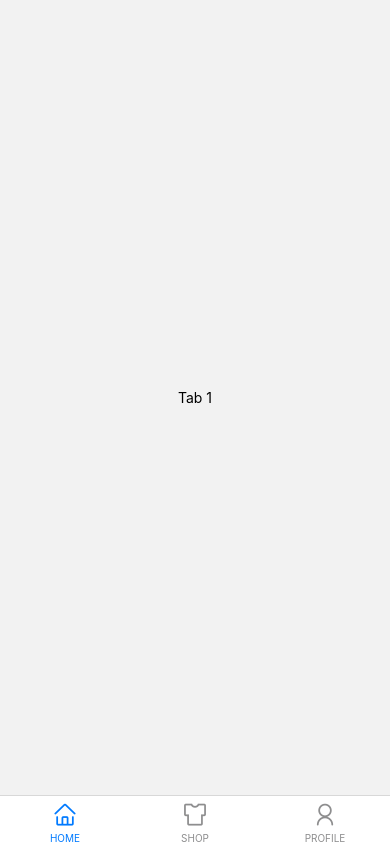
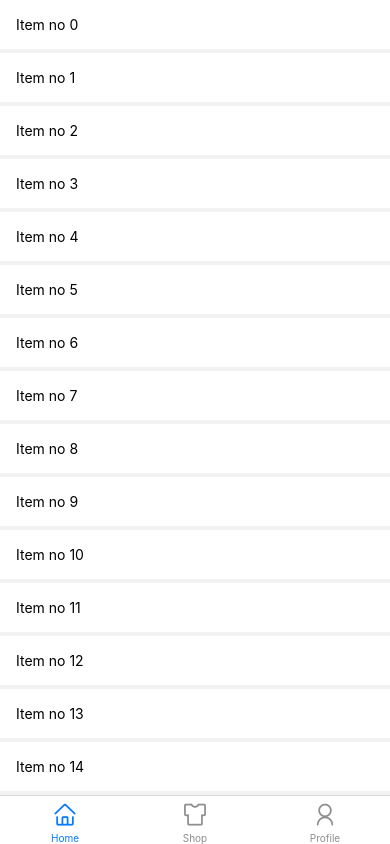
Before and after one commit to yudhistiroagung/RNNavigation-playground, a React Native app: screen /DASHBOARD in a window 390 px wide. Built offline with nearby package versions, Linux system fonts and the light colour scheme.

Commit message:
create list

```diff
--- a/app/navigation/BottomNavigation.tsx
+++ b/app/navigation/BottomNavigation.tsx
@@ -1,5 +1,5 @@
 import React, { useMemo, FC } from 'react';
-import { View, SafeAreaView, StyleSheet, Text } from 'react-native';
+import { View, StyleSheet, Text } from 'react-native';
 import { createBottomTabNavigator } from '@react-navigation/bottom-tabs';
 import { useRoute } from '@react-navigation/native';
 import AntDesignIcons from 'react-native-vector-icons/AntDesign';
@@ -9,16 +9,9 @@ import {
   RootStackScreenProps,
   TabStackScreenProps,
 } from './Navigation.config';
+import FragmentOne from '../screens/FragmentOne';
 
 const Tab = createBottomTabNavigator<DashboardStackParamList>();
-
-const Fragment1: FC<TabStackScreenProps<'HOME'>> = () => {
-  return (
-    <View style={[s.container, s.center]}>
-      <Text>Tab 1</Text>
-    </View>
-  );
-};
 
 const Fragment2: FC<TabStackScreenProps<'SHOP'>> = () => {
   return (
@@ -36,10 +29,6 @@ const Fragment3: FC<TabStackScreenProps<'PROFILE'>> = () => {
   );
 };
 
-const screenOptions = {
-  headerShown: false,
-};
-
 const BottomNavigation = () => {
   const { params } = useRoute<RootStackScreenProps<'DASHBOARD'>['route']>();
 
@@ -49,24 +38,26 @@ const BottomNavigation = () => {
   );
 
   return (
-    <SafeAreaView style={s.container}>
     <Tab.Navigator
-        screenOptions={screenOptions}
+      screenOptions={{
+        headerShown: false,
+        tabBarAllowFontScaling: true,
+      }}
       initialRouteName={initialRouteName}>
       <Tab.Screen
         name="HOME"
         options={{
-            tabBarLabel: 'HOME',
+          tabBarLabel: 'Home',
           tabBarIcon: ({ color, size }) => {
             return <AntDesignIcons color={color} size={size} name="home" />;
           },
         }}
-          component={Fragment1}
+        component={FragmentOne}
       />
       <Tab.Screen
         name="SHOP"
         options={{
-            tabBarLabel: 'SHOP',
+          tabBarLabel: 'Shop',
           tabBarIcon: ({ color, size }) => {
             return <AntDesignIcons color={color} size={size} name="skin" />;
           },
@@ -76,7 +67,7 @@ const BottomNavigation = () => {
       <Tab.Screen
         name="PROFILE"
         options={{
-            tabBarLabel: 'PROFILE',
+          tabBarLabel: 'Profile',
           tabBarIcon: ({ color, size }) => {
             return <AntDesignIcons color={color} size={size} name="user" />;
           },
@@ -84,7 +75,6 @@ const BottomNavigation = () => {
         component={Fragment3}
       />
     </Tab.Navigator>
-    </SafeAreaView>
   );
 };
 
--- /dev/null
+++ b/app/screens/FragmentOne.tsx
@@ -0,0 +1,35 @@
+import React, { FC, useMemo, useCallback } from 'react';
+import { View, Text, FlatList, StyleSheet } from 'react-native';
+
+import { TabStackScreenProps } from '../navigation/Navigation.config';
+
+const Fragment1: FC<TabStackScreenProps<'HOME'>> = () => {
+  const datas = useMemo(() => Array.from(Array(20).keys()), []);
+
+  const renderItem = useCallback(({ item }: { item: number }) => {
+    return (
+      <View style={s.item}>
+        <Text>{`Item no ${item}`}</Text>
+      </View>
+    );
+  }, []);
+
+  return (
+    <View style={[s.container]}>
+      <FlatList data={datas} renderItem={renderItem} />
+    </View>
+  );
+};
+
+const s = StyleSheet.create({
+  container: {
+    flex: 1,
+  },
+  item: {
+    backgroundColor: 'white',
+    padding: 16,
+    marginBottom: 4,
+  },
+});
+
+export default Fragment1;
```
Lines whose indentation alone changed are shown as unchanged.
